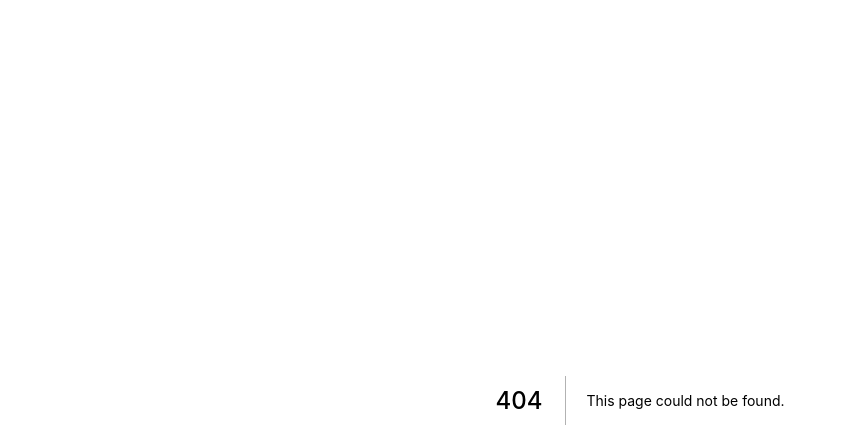
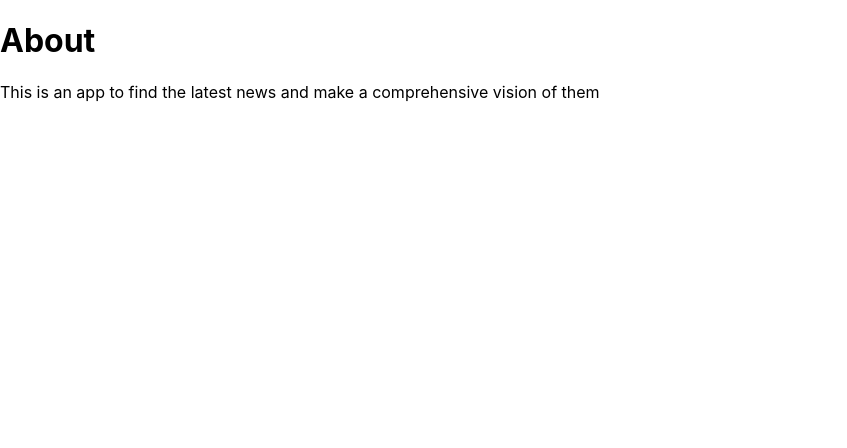
Before and after one commit to mielenyvin/the_quotes_frontend, a Next.js app: page /about in a window 1280 px wide. Before the commit this address had no page. Shown: the top 448 px of the page, without its empty margins (0-847 px from the left). Built offline with nearby package versions, Linux system fonts and the light colour scheme.

Commit message:
Pages and routing

```diff
--- /dev/null
+++ b/pages/about.js
@@ -0,0 +1,8 @@
+export default function AboutPage() {
+    return (
+        <div>
+            <h1>About</h1>
+            <p>This is an app to find the latest news and make a comprehensive vision of them</p>
+        </div>
+    )
+}
```
Also changed, not shown: pages/news/[slug].js (added, +7 -0 lines), pages/news/add.js (added, +7 -0 lines), pages/news/index.js (added, +7 -0 lines).
